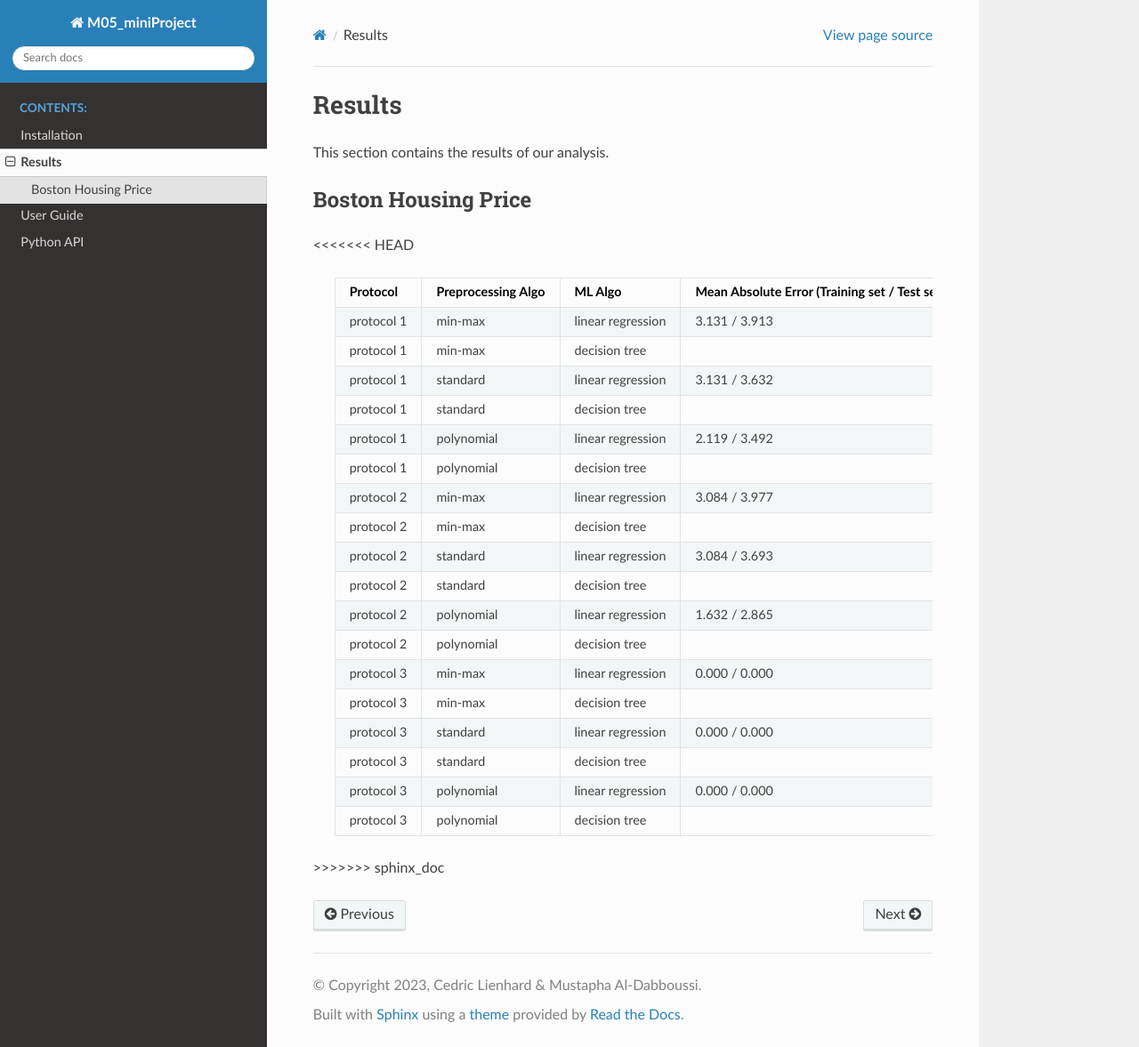
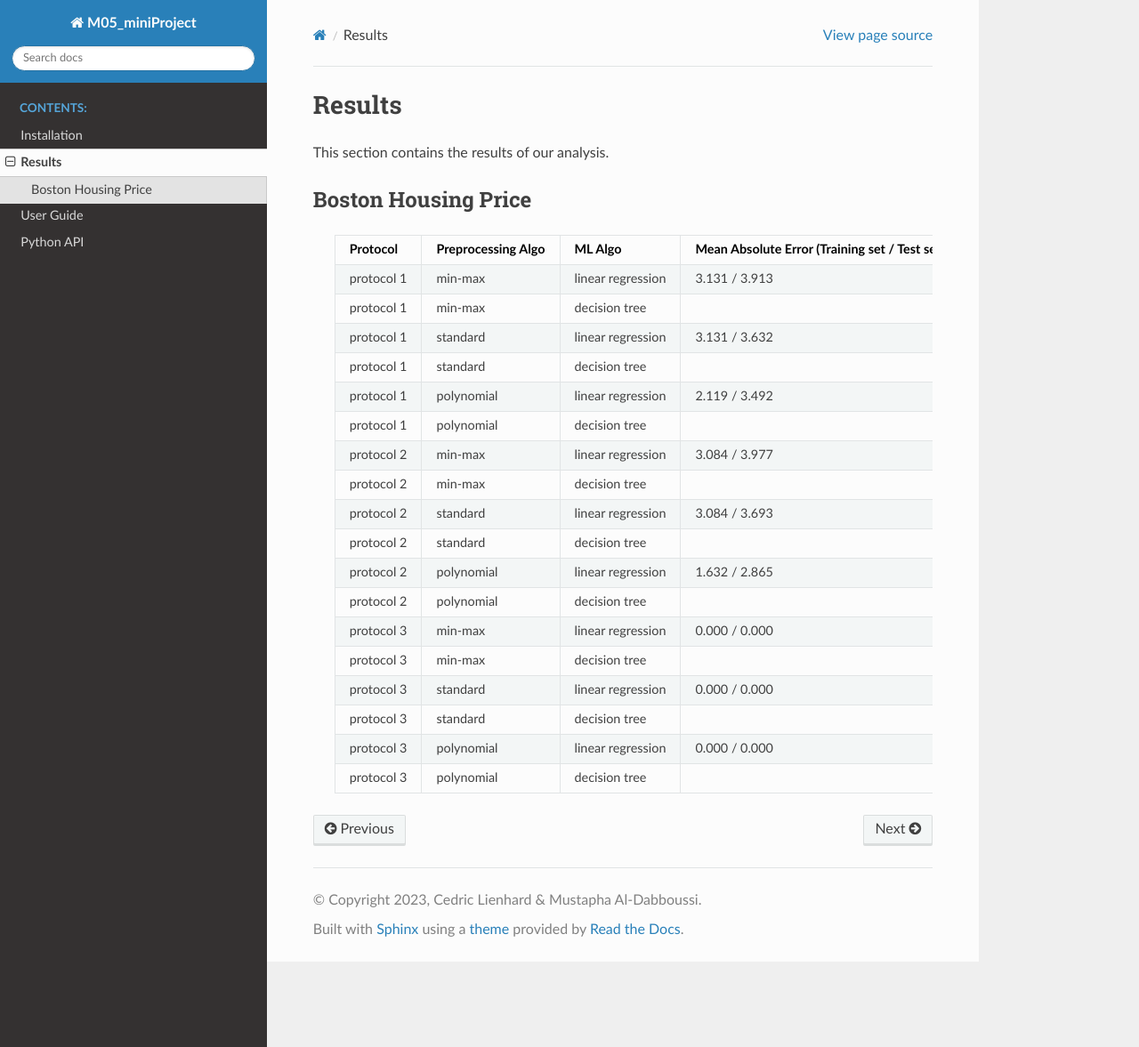
Before and after one commit to CedricLienhard/M05_miniProject, a Sphinx documentation site: the page built from doc/results.rst, in a window 1280 px wide and 1177 px high. Shown: the whole window at 89% size. Built offline with Sphinx 7.4.7 and the Read the Docs theme 2.0.0, drawn with Linux system fonts in a browser that asks for light colours.

Commit message:
resolve conflicts

```diff
--- a/doc/installation.rst
+++ b/doc/installation.rst
@@ -7,9 +7,6 @@ typically used when running this package code.
 
 To download a copy of this package, clone it from its repository in GitHub:
 
-
-<<<<<<< HEAD
-
 =======
    $ git clone git@github.com:CedricLienhard/M05_miniProject project
    $ cd project
@@ -18,5 +15,3 @@ To download a copy of this package, clone it from its repository in GitHub:
    (project) $ #you are ready to run baselines!
 
 .. include:: links.rst
-
->>>>>>> sphinx_doc
--- a/doc/results.rst
+++ b/doc/results.rst
@@ -10,7 +10,6 @@ This section contains the results of our analysis.
 Boston Housing Price
 ---------------------
 
-<<<<<<< HEAD
 
 =======
 .. table:: Boston Housing Results
@@ -55,4 +54,3 @@ Boston Housing Price
    +------------+--------------------+------------------+---------------------------+
    | protocol 3 | polynomial         | decision tree    |                           |
    +------------+--------------------+------------------+---------------------------+
->>>>>>> sphinx_doc
```
